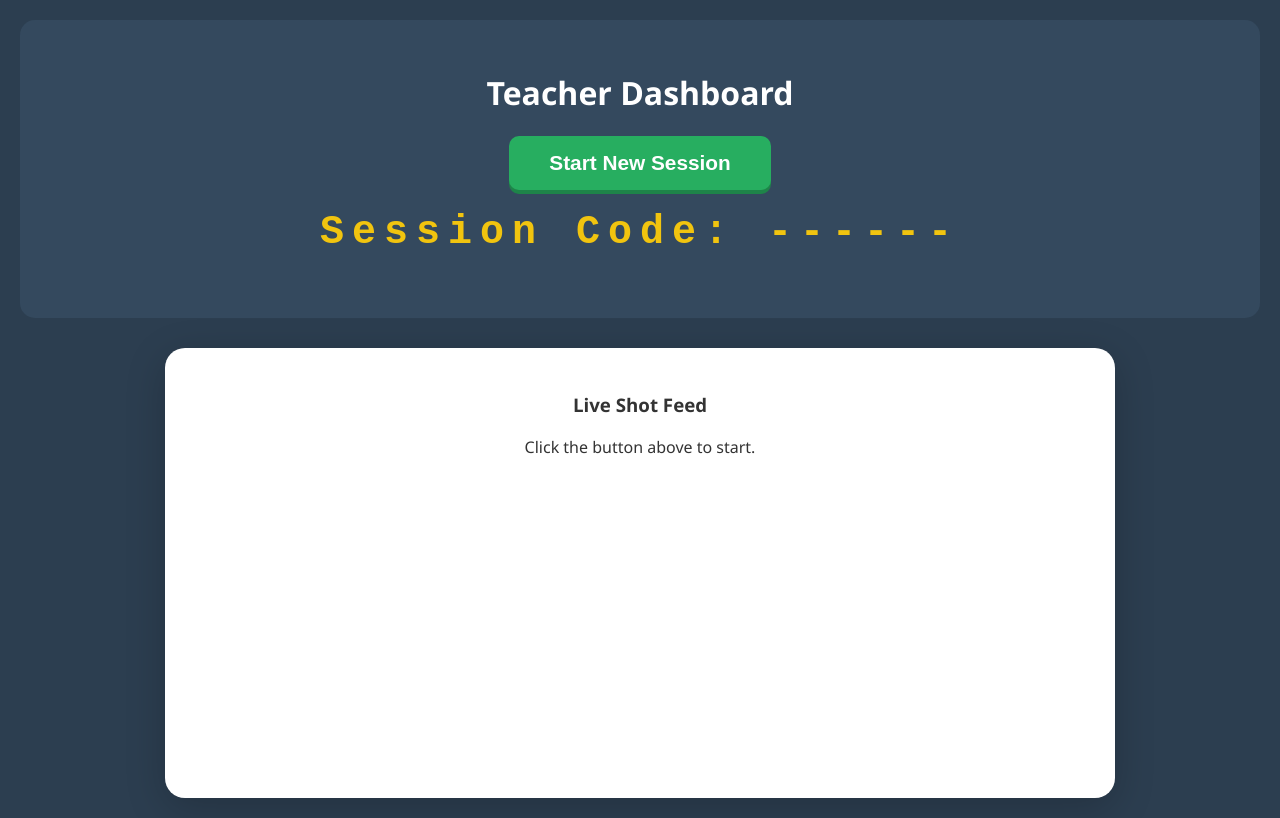
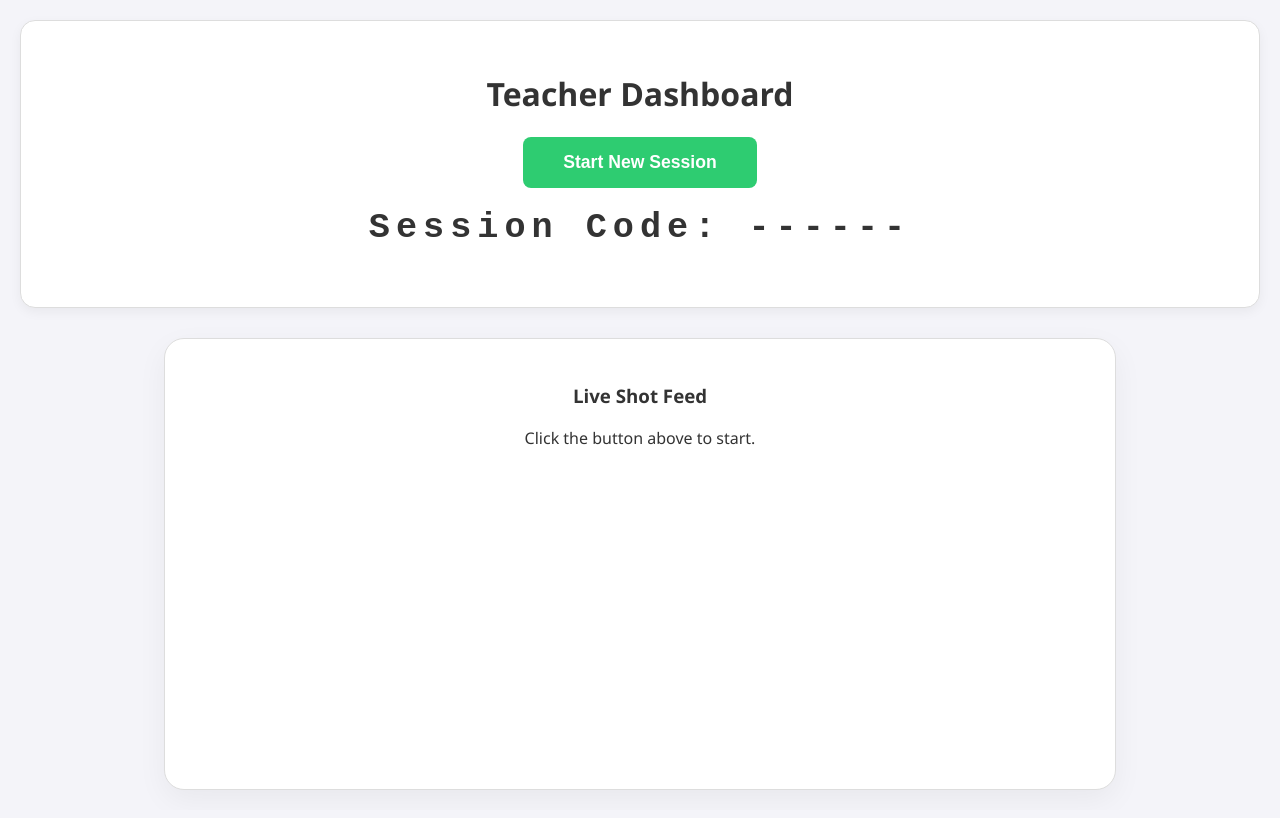
Before and after one commit to meltydreams/ENGR-1020-SportsDataViz, a website with bundled scripts: page html/teacher.html in a window 1280 px wide. Built offline with nearby package versions, Linux system fonts and the light colour scheme.

Commit message:
UI: Synced teacher theme with student page and fixed session URL logic

```diff
--- a/css/styles.css
+++ b/css/styles.css
@@ -16,7 +16,6 @@
     width: 600px;
     height: 600px;
     margin: 20px auto;
-    /* Step out of 'css' folder, into 'img' folder */
     background: #ffffff url("../img/kid-court.png") no-repeat center;
     background-size: contain;
     border: 5px solid #333;
@@ -27,7 +26,6 @@
 .zone {
     position: absolute;
     cursor: pointer;
-    /* Use 'none' once you are happy with the positions below */
     border: 2px dashed rgba(255, 0, 0, 0.4);
     background-color: rgba(255, 255, 255, 0.05);
 }
@@ -36,7 +34,7 @@
     background-color: rgba(0, 0, 0, 0.05);
 }
 
-/* Precise Mapping for your Image */
+/* Precise Mapping */
 #zone1 { width: 140px; height: 180px; top: 185px; left: 230px; }
 #zone2 { width: 180px; height: 180px; top: 20px;  left: 30px;  }
 #zone3 { width: 180px; height: 180px; top: 20px;  left: 390px; }
@@ -44,7 +42,6 @@
 #zone5 { width: 180px; height: 160px; top: 410px; left: 210px; }
 #zone6 { width: 180px; height: 180px; top: 240px; left: 400px; }
 
-/* Shot Popup Tooltip */
 .input-tooltip {
     position: absolute;
     background: white;
@@ -63,43 +60,49 @@
 .btn-yes { background: #2ecc71; color: white; border: none; padding: 10px 15px; border-radius: 8px; font-weight: bold; cursor: pointer; margin: 5px; }
 .btn-no { background: #e74c3c; color: white; border: none; padding: 10px 15px; border-radius: 8px; font-weight: bold; cursor: pointer; margin: 5px; }
 
-/* --- TEACHER PAGE STYLES --- */
+/* --- UPDATED TEACHER PAGE STYLES --- */
 .teacher-page {
-    background-color: #2c3e50;
-    color: white;
+    background-color: #f4f4f9; /* Matches student background */
+    color: #333;               /* Dark text for readability */
     text-align: center;
 }
 
 .header-section {
-    background: #34495e;
+    background: #ffffff;       /* Clean white header */
     padding: 30px;
     border-radius: 15px;
     margin-bottom: 30px;
+    border: 1px solid #ddd;    /* Subtle border instead of dark fill */
+    box-shadow: 0 4px 12px rgba(0,0,0,0.05);
 }
 
 #startSessionBtn {
-    background-color: #27ae60;
+    background-color: #2ecc71; /* Green button for high contrast */
     color: white;
     border: none;
     padding: 15px 40px;
-    font-size: 1.3rem;
+    font-size: 1.1rem;
     font-weight: bold;
-    border-radius: 10px;
+    border-radius: 8px;
     cursor: pointer;
-    box-shadow: 0 4px 0 #1e8449;
+    transition: background 0.2s;
+}
+
+#startSessionBtn:hover {
+    background-color: #333;
 }
 
 #startSessionBtn:active {
-    transform: translateY(2px);
-    box-shadow: 0 2px 0 #1e8449;
+    transform: translateY(1px);
 }
 
 #sessionCodeDisplay {
     margin-top: 20px;
     font-family: 'Courier New', Courier, monospace;
-    font-size: 2.5rem;
-    color: #f1c40f;
-    letter-spacing: 8px;
+    font-size: 2.2rem;
+    color: #333;               /* Removed yellow gold for black/dark grey */
+    letter-spacing: 6px;
+    font-weight: bold;
 }
 
 .dashboard-container {
@@ -110,5 +113,14 @@
     padding: 25px;
     border-radius: 20px;
     min-height: 400px;
-    box-shadow: 0 10px 40px rgba(0,0,0,0.2);
+    border: 1px solid #ddd;
+    box-shadow: 0 10px 30px rgba(0,0,0,0.05);
 }
+
+/* Feed Entry Styling for White Background */
+.shot-log-entry {
+    background: #fdfdfd;
+    margin: 10px 0;
+    border-radius: 8px;
+    border: 1px solid #eee;
+}
```
Also changed, not shown: js/student.js (+33 -9 lines).
